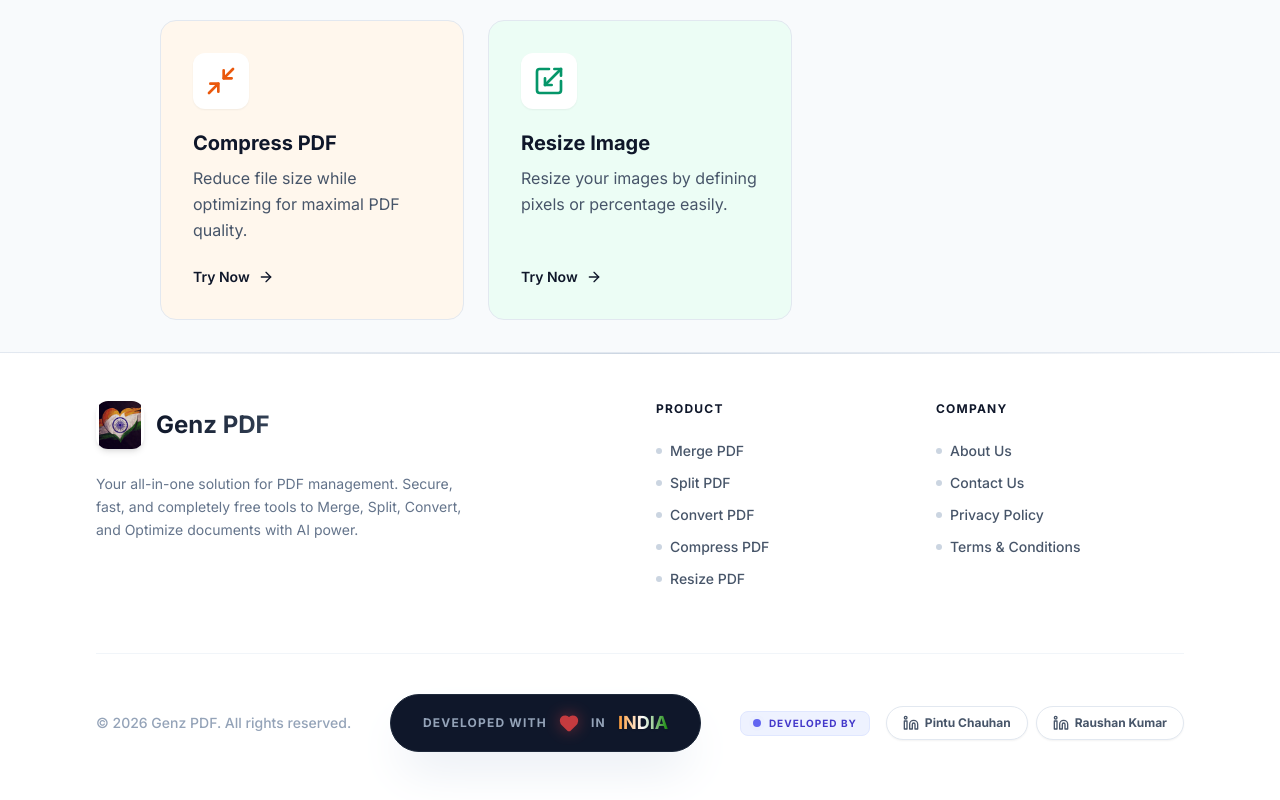
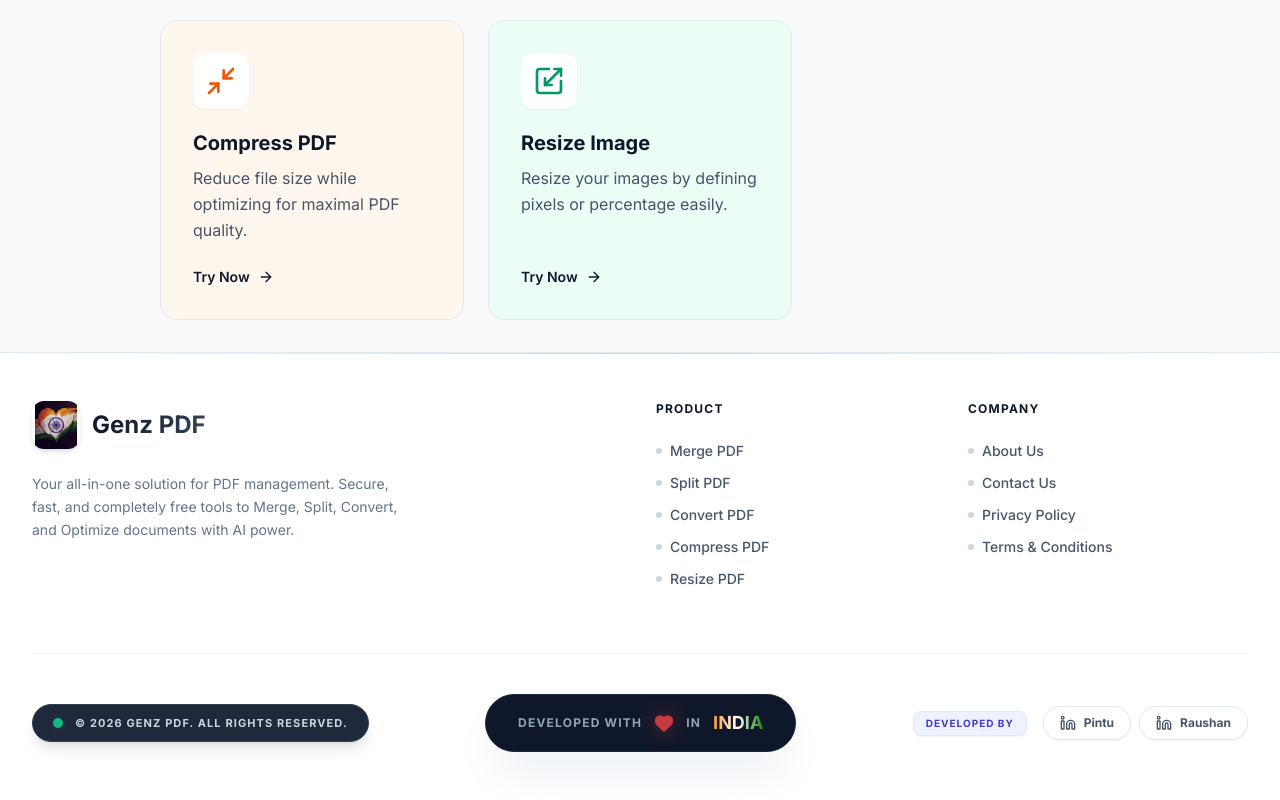
Before and after one commit to pintubhai440/pdf_tool, a React (Vite) app: page / in a window 1280 px wide. Shown: the part 609-1409 px from the top of the page. Built offline with nearby package versions, Linux system fonts and the light colour scheme.

Commit message:
Update Footer.tsx

```diff
--- a/components/Footer.tsx
+++ b/components/Footer.tsx
@@ -8,6 +8,7 @@
 
 export const Footer: React.FC<FooterProps> = ({ setMode }) => {
 
+  // Helper function for navigation
   const handleNav = (mode: AppMode) => {
     setMode(mode);
   };
@@ -17,7 +18,9 @@
       {/* Decorative top gradient line */}
       <div className="absolute top-0 left-0 w-full h-[1px] bg-gradient-to-r from-transparent via-slate-300 to-transparent"></div>
 
-      <div className="max-w-6xl mx-auto px-4 sm:px-6 lg:px-8 py-12">
+      <div className="max-w-7xl mx-auto px-4 sm:px-6 lg:px-8 py-12">
+
+        {/* TOP SECTION: Logo & Links */}
         <div className="grid grid-cols-1 md:grid-cols-4 gap-8 mb-16">
 
           {/* Brand Column */}
@@ -81,15 +84,25 @@
         {/* Separator */}
         <div className="border-t border-slate-100 my-10"></div>
 
-        {/* Bottom Bar: Layout adjusted for Pro Look */}
+        {/* BOTTOM BAR: The Pro Layout */}
         <div className="flex flex-col xl:flex-row justify-between items-center gap-8 text-center xl:text-left">
 
-          {/* 1. Copyright (Left) */}
-          <p className="text-slate-400 text-sm font-medium order-3 xl:order-1 min-w-[200px]">
-            © {new Date().getFullYear()} Genz PDF. All rights reserved.
-          </p>
+          {/* 1. COPYRIGHT SECTION (Dark Pill Design) */}
+          <div className="order-3 xl:order-1 min-w-[240px] flex justify-center xl:justify-start">
+             <div className="flex items-center gap-3 px-5 py-2.5 rounded-full bg-[#1e293b] border border-slate-700 shadow-lg hover:shadow-xl hover:border-slate-600 transition-all duration-300 cursor-default group">
+                {/* Glowing Green Dot */}
+                <span className="relative flex h-2.5 w-2.5">
+                  <span className="animate-ping absolute inline-flex h-full w-full rounded-full bg-emerald-400 opacity-75"></span>
+                  <span className="relative inline-flex rounded-full h-2.5 w-2.5 bg-emerald-500"></span>
+                </span>
+                {/* Text */}
+                <p className="text-slate-300 text-[11px] font-bold tracking-widest uppercase group-hover:text-white transition-colors">
+                  © {new Date().getFullYear()} Genz PDF. All rights reserved.
+                </p>
+             </div>
+          </div>
 
-          {/* 2. PRO "Made in India" Badge (Center - Dark & Big) */}
+          {/* 2. MADE IN INDIA BADGE (Center - Premium Dark) */}
           <div className="order-1 xl:order-2 animate-in fade-in zoom-in duration-700">
             <div className="group relative inline-flex items-center gap-3 px-8 py-3.5 rounded-full bg-[#0f172a] border border-slate-800 shadow-2xl shadow-slate-200 hover:shadow-orange-500/10 hover:border-orange-500/30 transition-all duration-300 cursor-default select-none hover:-translate-y-1">
 
@@ -100,29 +113,25 @@
               {/* Beating Heart with Glow */}
               <Heart
                 size={20}
-                className="text-red-500 fill-red-500 animate-pulse drop-shadow-[0_0_8px_rgba(239,68,68,0.6)]"
+                className="text-red-500 fill-red-500 animate-pulse drop-shadow-[0_0_10px_rgba(239,68,68,0.6)]"
               />
 
               <span className="text-slate-400 text-xs font-bold uppercase tracking-widest group-hover:text-slate-200 transition-colors">
                 in
               </span>
 
-              {/* Tricolor Gradient Text for INDIA with White for contrast */}
+              {/* Tricolor Gradient Text for INDIA */}
               <span className="text-lg font-black bg-clip-text text-transparent bg-gradient-to-r from-[#FF9933] via-[#ffffff] to-[#138808] drop-shadow-sm">
                 INDIA
               </span>
             </div>
           </div>
 
-          {/* 3. Developers (Right - Highlighted) */}
-          <div className="flex flex-wrap items-center justify-center gap-4 order-2 xl:order-3 min-w-[200px]">
+          {/* 3. DEVELOPERS SECTION (Right) */}
+          <div className="flex flex-col sm:flex-row items-center gap-4 order-2 xl:order-3 min-w-[240px] justify-end">
 
-             {/* Highlighted "Developed By" Badge */}
-             <div className="flex items-center gap-2 px-3 py-1 bg-indigo-50 border border-indigo-100 rounded-lg">
-                <span className="relative flex h-2 w-2">
-                  <span className="animate-ping absolute inline-flex h-full w-full rounded-full bg-indigo-400 opacity-75"></span>
-                  <span className="relative inline-flex rounded-full h-2 w-2 bg-indigo-500"></span>
-                </span>
+             {/* Highlighted 'Developed by' Label */}
+             <div className="flex items-center gap-2 px-3 py-1 bg-indigo-50 border border-indigo-100 rounded-lg shadow-sm">
                 <span className="text-[10px] uppercase font-extrabold text-indigo-700 tracking-widest">
                   Developed by
                 </span>
@@ -134,10 +143,10 @@
                   href="https://www.linkedin.com/in/pintu-chauhan-ctuap/"
                   target="_blank"
                   rel="noopener noreferrer"
-                  className="flex items-center gap-1.5 px-4 py-2 rounded-full bg-white text-slate-600 border border-slate-200 hover:bg-[#0077b5] hover:text-white hover:border-[#0077b5] transition-all duration-300 group shadow-sm hover:shadow-md"
+                  className="flex items-center gap-2 px-4 py-2 rounded-full bg-white text-slate-600 border border-slate-200 hover:bg-[#0077b5] hover:text-white hover:border-[#0077b5] transition-all duration-300 group shadow-sm hover:shadow-md"
                 >
                   <Linkedin size={16} className="group-hover:scale-110 transition-transform" />
-                  <span className="text-xs font-bold">Pintu Chauhan</span>
+                  <span className="text-xs font-bold">Pintu</span>
                 </a>
 
                 {/* Raushan's Link */}
@@ -145,10 +154,10 @@
                   href="https://www.linkedin.com/in/raushan-kumar-0b5340373/"
                   target="_blank"
                   rel="noopener noreferrer"
-                  className="flex items-center gap-1.5 px-4 py-2 rounded-full bg-white text-slate-600 border border-slate-200 hover:bg-[#0077b5] hover:text-white hover:border-[#0077b5] transition-all duration-300 group shadow-sm hover:shadow-md"
+                  className="flex items-center gap-2 px-4 py-2 rounded-full bg-white text-slate-600 border border-slate-200 hover:bg-[#0077b5] hover:text-white hover:border-[#0077b5] transition-all duration-300 group shadow-sm hover:shadow-md"
                 >
                   <Linkedin size={16} className="group-hover:scale-110 transition-transform" />
-                  <span className="text-xs font-bold">Raushan Kumar</span>
+                  <span className="text-xs font-bold">Raushan</span>
                 </a>
              </div>
           </div>
```
